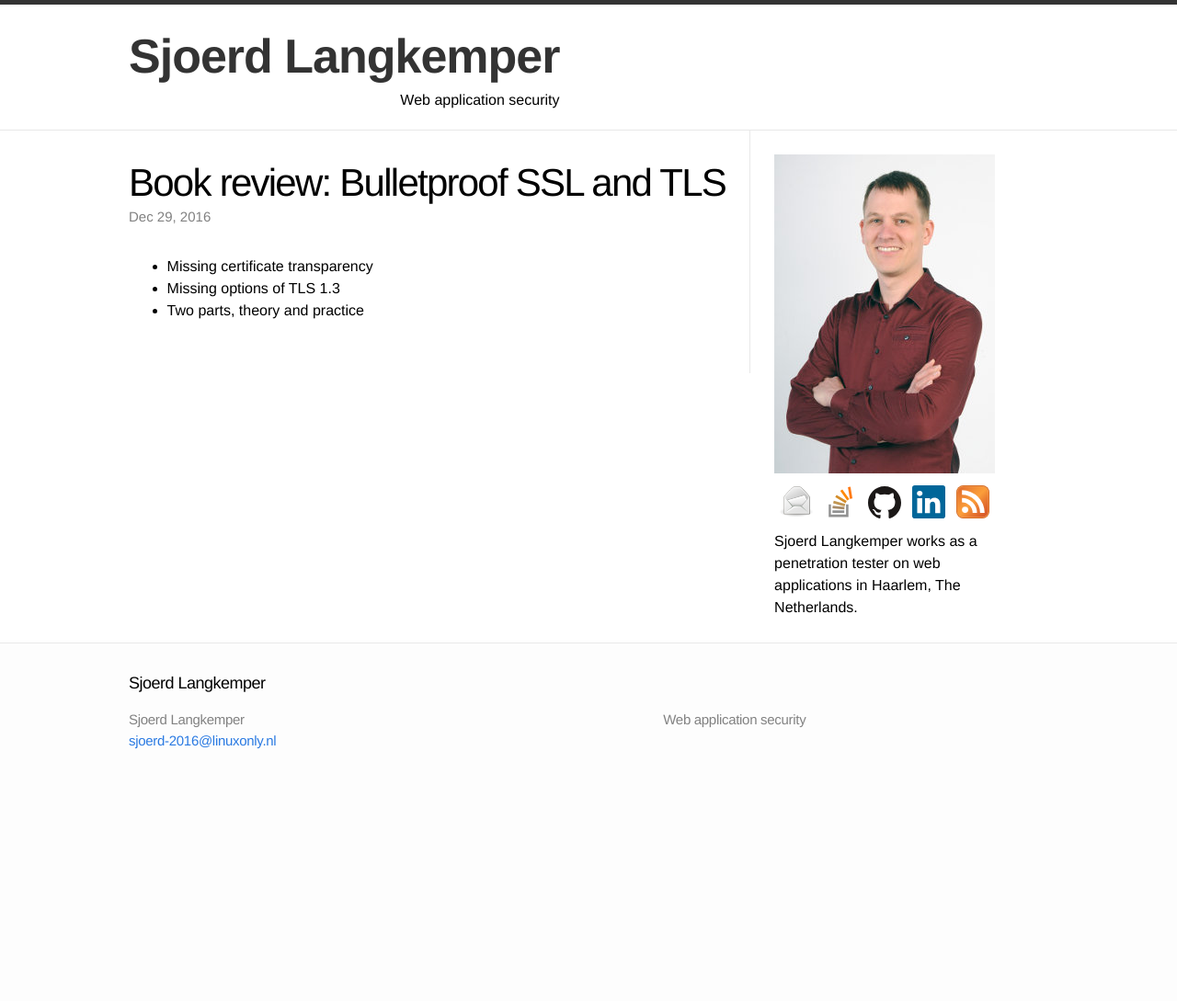
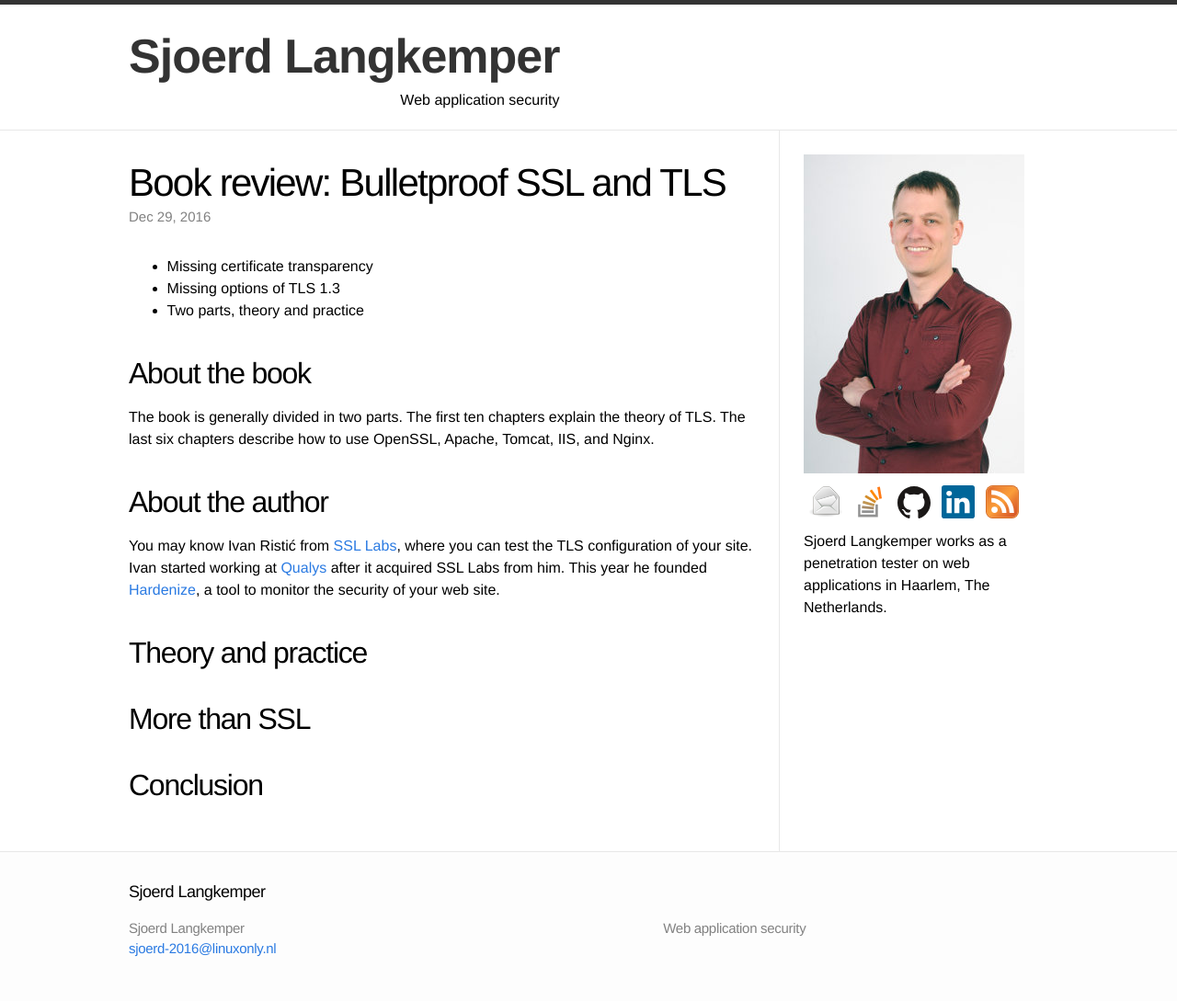
Before and after one commit to Sjord/Sjord.github.io, a Jekyll site: the page built from _posts/2016-12-18-book-review-bulletproof-ssl-tls.md, in a window 1280 px wide. Shown: the whole page at 92% size. Built offline with Jekyll 4.4.1, drawn with Linux system fonts in a browser that asks for light colours; before the commit the page ends 900 px from its top, so only the background shows below that.

Commit message:
Book review draft

```diff
--- a/_posts/2016-12-18-book-review-bulletproof-ssl-tls.md
+++ b/_posts/2016-12-18-book-review-bulletproof-ssl-tls.md
@@ -8,3 +8,19 @@
 * Missing certificate transparency
 * Missing options of TLS 1.3
 * Two parts, theory and practice
+
+## About the book
+
+The book is generally divided in two parts. The first ten chapters explain the theory of TLS. The last six chapters describe how to use OpenSSL, Apache, Tomcat, IIS, and Nginx.
+
+## About the author
+
+You may know Ivan Ristić from [SSL Labs](https://www.ssllabs.com/), where you can test the TLS configuration of your site. Ivan started working at [Qualys](https://www.qualys.com/) after it acquired SSL Labs from him. This year he founded [Hardenize](https://www.hardenize.com/), a tool to monitor the security of your web site.
+
+## Theory and practice
+
+## More than SSL
+
+
+
+## Conclusion
```
